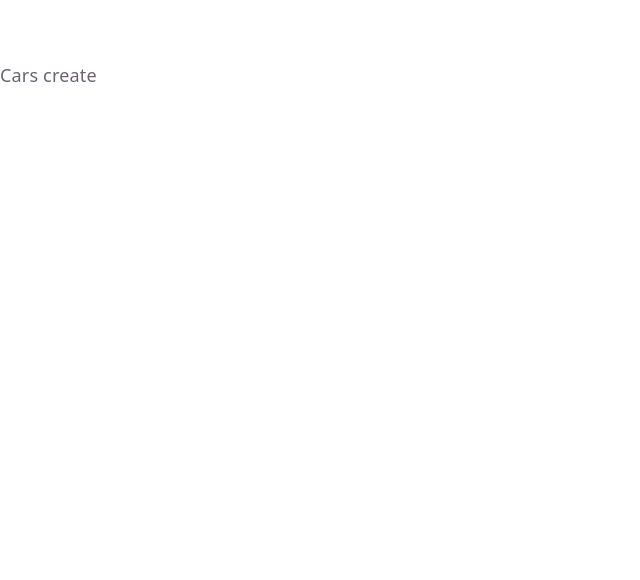
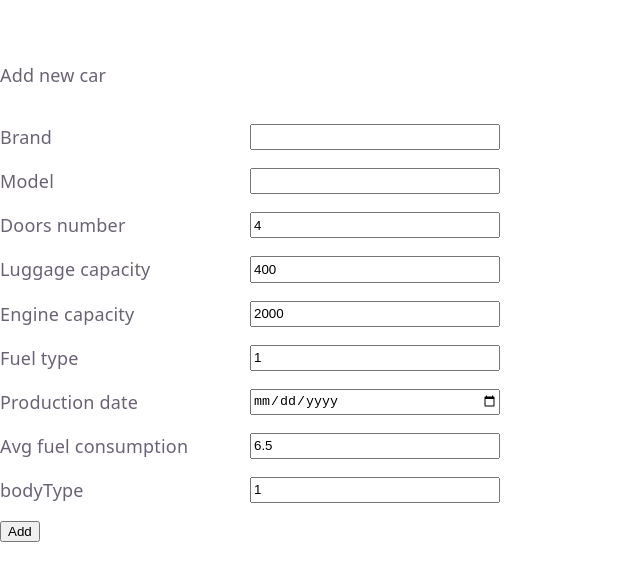
Before and after one commit to KrzysztofKantorski/Cars-Management, a React (Vite) app in the folder Cars_Client_App/: page /cars/new in a window 1280 px wide. Shown: the top 580 px of the page, without its empty margins (0-640 px from the left). Built offline with nearby package versions, Linux system fonts and the light colour scheme.

Commit message:
(feat): Add car form

```diff
--- a/Cars_Client_App/db.json
+++ b/Cars_Client_App/db.json
@@ -23,6 +23,18 @@
       "productionDate": "2022-05-10",
       "averageFuelConsumption": 6.4,
       "bodyType": 1
+    },
+    {
+      "brand": "Opel",
+      "model": "Astra",
+      "doorsNumber": "4",
+      "luggageCapacity": 400,
+      "engineCapacity": 2000,
+      "fuelType": 1,
+      "productionDate": "2026-10-13",
+      "averageFuelConsumption": 6.5,
+      "bodyType": 1,
+      "id": "veY77hPnrmY"
     }
   ],
   "$schema": "./node_modules/json-server/schema.json"
--- a/Cars_Client_App/src/App.css
+++ b/Cars_Client_App/src/App.css
@@ -24,3 +24,21 @@
   flex-wrap: wrap;
   gap: 1rem
 }
+
+.car-form{
+  display: flex;
+  flex-direction: column;
+  gap: 1rem;
+  margin-top: 2rem;
+}
+
+label{
+  display: grid;
+  grid-template-columns: 1fr 1fr;
+  width: 500px
+}
+
+.btn-submit{
+  color: black;
+  width: min-content;
+}
--- /dev/null
+++ b/Cars_Client_App/src/components/CarForm.tsx
@@ -0,0 +1,167 @@
+import { useState } from "react";
+import type { NewCar } from "../models/Car";
+
+
+interface CarFormProps
+{
+  onSubmit: (carData: NewCar) => Promise<void>;
+}
+
+
+function CarForm({ onSubmit}: CarFormProps){
+
+    const [formData, setFormData] = useState<NewCar>({
+        brand: "",
+        model: "",
+        doorsNumber: 4,
+        luggageCapacity: 400,
+        engineCapacity: 2000,
+        fuelType: 1,
+        productionDate: "",
+        averageFuelConsumption: 6.5,
+        bodyType: 1,
+    });
+
+
+    async function handleSubmit (e: React.FormEvent)
+    {
+        e.preventDefault();
+        await onSubmit(formData);
+    };
+
+
+    function handleChange(e) {
+        const { name, value } = e.target;
+
+        setFormData((currentFormData) =>
+        ({
+            ...currentFormData,
+            //Get property name to update
+            [name]: value,
+        })
+        );
+
+        console.log(value)
+
+    }
+
+
+
+    return(
+        <>
+        <form className="car-form" onSubmit={handleSubmit}>
+
+            <label>
+                Brand
+                <input
+                    name="brand"
+                    type="text"
+                    value={formData.brand}
+                    onChange={handleChange}
+                    required
+                />
+            </label>
+
+
+            <label>
+                Model
+                <input
+                    name="model"
+                    type="text"
+                    value={formData.model}
+                    onChange={handleChange}
+                    required
+                />
+            </label>
+
+
+            <label>
+                Doors number
+                <input
+                    name="doorsNumber"
+                    type="number"
+                    value={formData.doorsNumber}
+                    onChange={handleChange}
+                    required
+                />
+            </label>
+
+
+             <label>
+                Luggage capacity
+                <input
+                    name="luggageCapacity"
+                    type="number"
+                    value={formData.luggageCapacity}
+                    onChange={handleChange}
+                    required
+                />
+            </label>
+
+
+             <label>
+                Engine capacity
+                <input
+                    name="engineCapacity"
+                    type="number"
+                    value={formData.engineCapacity}
+                    onChange={handleChange}
+                    required
+                />
+            </label>
+
+
+             <label>
+                Fuel type
+                <input
+                    name="fuelType"
+                    type="number"
+                    value={formData.fuelType}
+                    onChange={handleChange}
+                    required
+                />
+            </label>
+
+
+             <label>
+                Production date
+                <input
+                    name="productionDate"
+                    type="date"
+                    value={formData.productionDate}
+                    onChange={handleChange}
+                    required
+                />
+            </label>
+
+
+            <label>
+                Avg fuel consumption
+                <input
+                    name="averageFuelConsumption"
+                    type="number"
+                    value={formData.averageFuelConsumption}
+                    onChange={handleChange}
+                    required
+                />
+            </label>
+
+
+            <label>
+                bodyType
+                <input
+                    name="averageFuelConsumption"
+                    type="number"
+                    value={formData.bodyType}
+                    onChange={handleChange}
+                    required
+                />
+            </label>
+            <button type="submit" className="btn-submit">Add</button>
+        </form>
+        </>
+    )
+}
+
+
+export default CarForm;
--- a/Cars_Client_App/src/pages/CarsDetailsPage.tsx
+++ b/Cars_Client_App/src/pages/CarsDetailsPage.tsx
@@ -1,5 +1,5 @@
 import { useEffect, useState } from "react";
-import { Link, useParams } from "react-router";
+import { useParams } from "react-router";
 import type { Car } from "../models/Car";
 import { getCarById } from "../services/carService";
 
--- a/Cars_Client_App/src/pages/CreateCarPage.tsx
+++ b/Cars_Client_App/src/pages/CreateCarPage.tsx
@@ -1,7 +1,40 @@
+import { useNavigate } from "react-router";
+import type { NewCar } from "../models/Car"
+import { createCar } from "../services/carService"
+import { useState } from "react";
+import CarForm from "../components/CarForm";
+
 function CreateCarPage() {
+  const navigate = useNavigate();
+  const [error, setError] = useState(null)
+
+
+  //Handle form action
+  async function handleCreateCar(newCarData: NewCar){
+    try{
+      //call service method
+      await createCar(newCarData);
+
+      //navigate to car list
+      navigate("/cars");
+    }
+    catch(error){
+      setError(`An error occured: ${error.message}`)
+    }
+  }
+
+  if (error)
+  {
+    return <p className="error">{error}</p>;
+  }
+
+
   return (
     <>
-      <div>Cars create</div>
+      <div>Add new car</div>
+      <CarForm
+        onSubmit={handleCreateCar}
+      />
     </>
   )
 }
```
